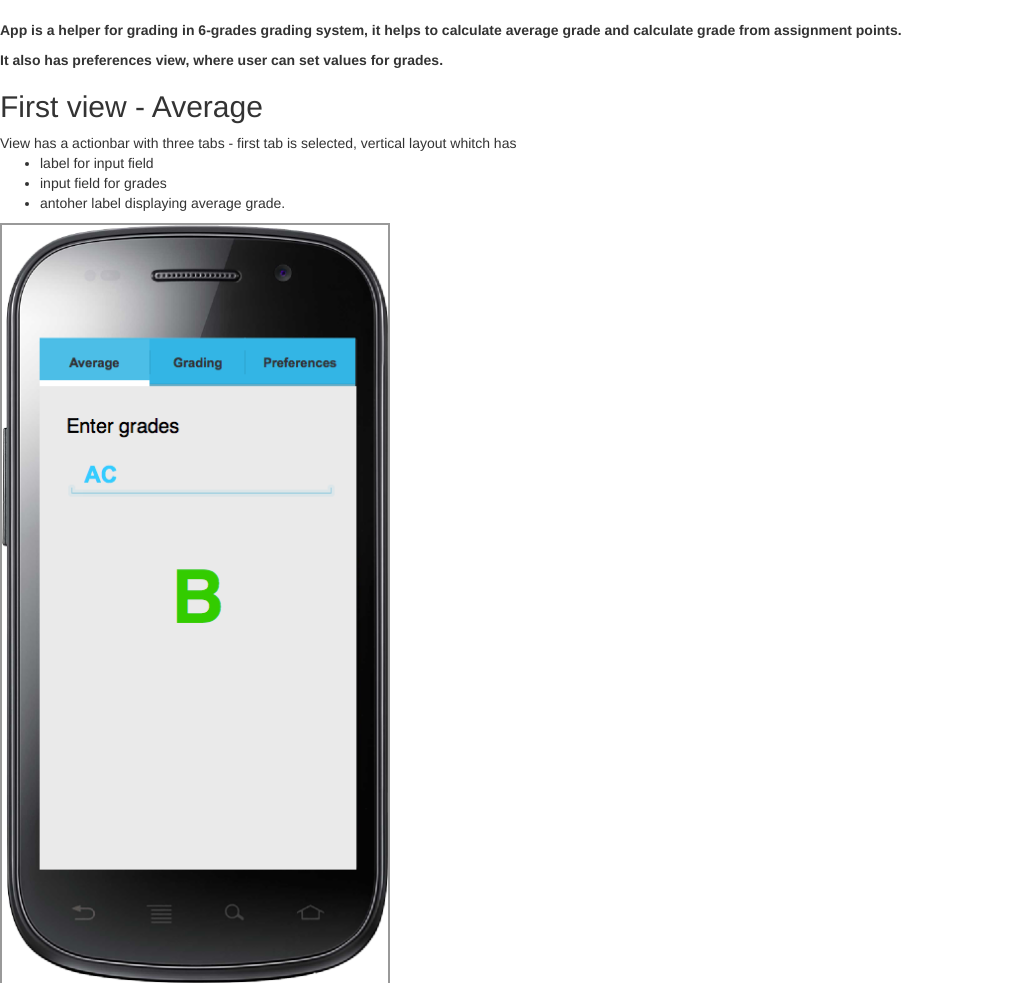
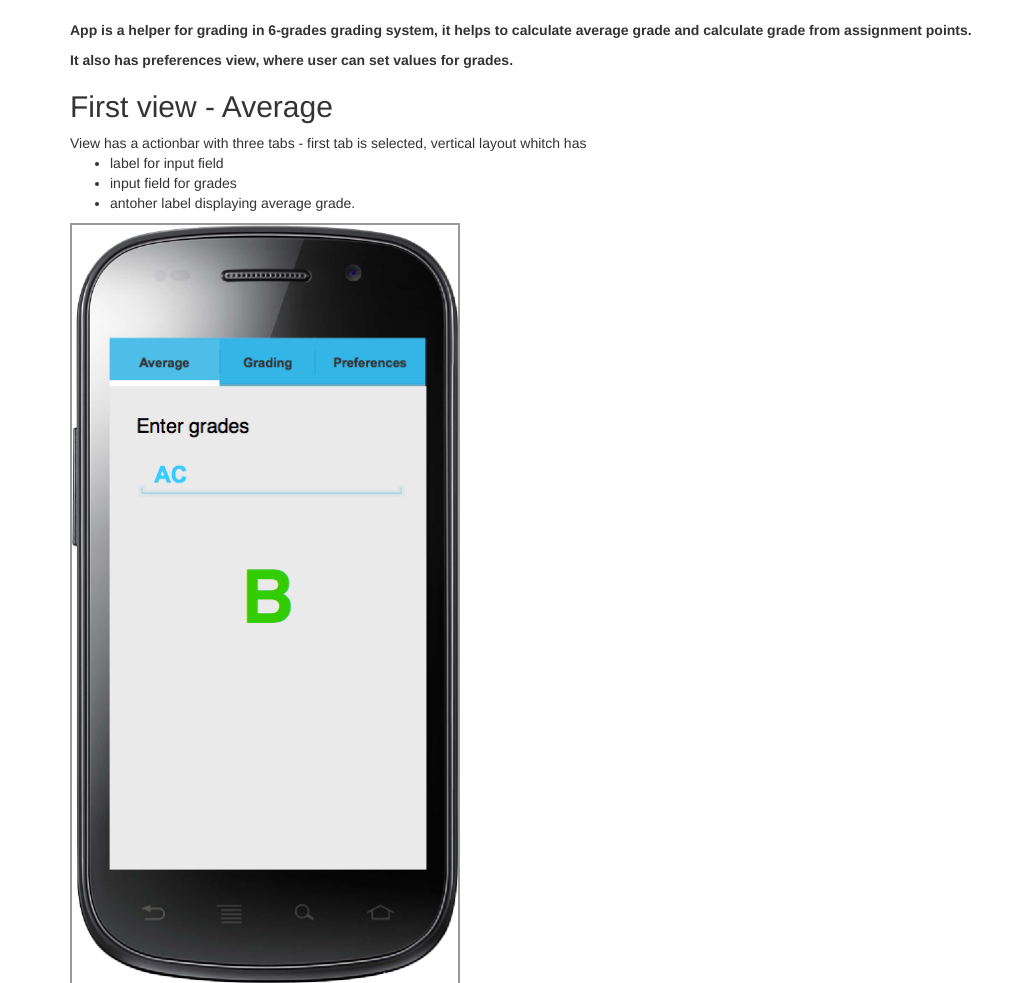
Before and after one commit to vainotuisk/6grades, a plain HTML site: page index.html in a window 1280 px wide. Shown: the top 983 px of the page, without its empty margins (0-1034 px from the left). Drawn offline with nearby package versions, Linux system fonts and the light colour scheme.

Commit message:
bootstrapped

```diff
--- a/index.html
+++ b/index.html
@@ -5,7 +5,9 @@
 <link rel="stylesheet" href="Resources/SampleStyle.css" /></head>
 <!-- Latest compiled and minified CSS -->
 <link rel="stylesheet" href="https://maxcdn.bootstrapcdn.com/bootstrap/3.3.7/css/bootstrap.min.css" integrity="sha384-BVYiiSIFeK1dGmJRAkycuHAHRg32OmUcww7on3RYdg4Va+PmSTsz/K68vbdEjh4u" crossorigin="anonymous">
-<body><h1 id="documentTitle"></h1><p id="documentMetadata"><strong>App is a helper for grading in 6-grades grading system, it helps to calculate average grade and calculate grade from assignment points.</p>
+<body>
+  <div class="container">
+  <h1 id="documentTitle"></h1><p id="documentMetadata"><strong>App is a helper for grading in 6-grades grading system, it helps to calculate average grade and calculate grade from assignment points.</p>
 <p>
   It also has preferences view, where user can set values for grades.</strong>
 </p>
@@ -54,5 +56,6 @@ View has a actionbar with three tabs - first tab is selected, vertical layout wh
       <img width="390" height="762" src="pages/3.png" />
     </div>
   </div>
+</div>
 </body>
 </html>
```
